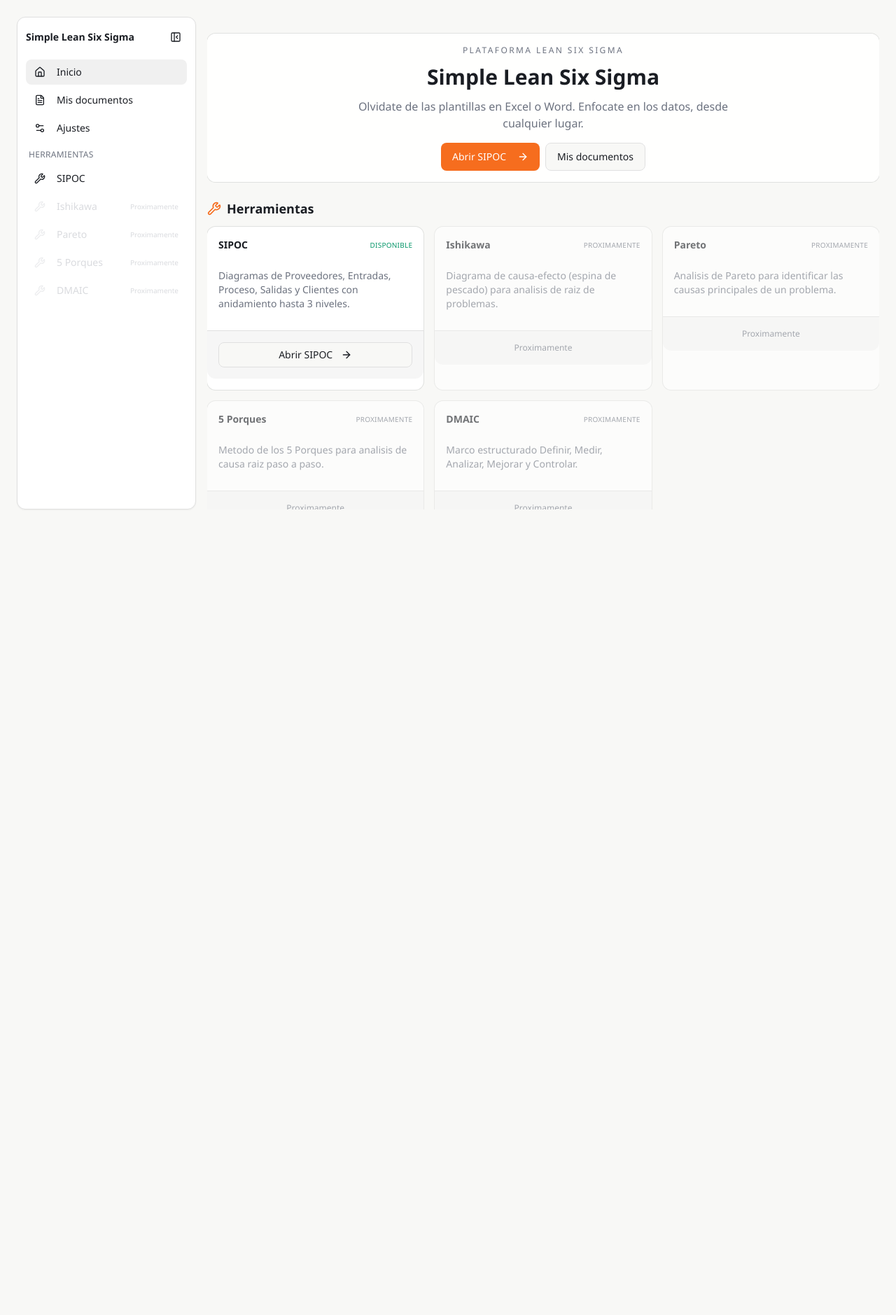
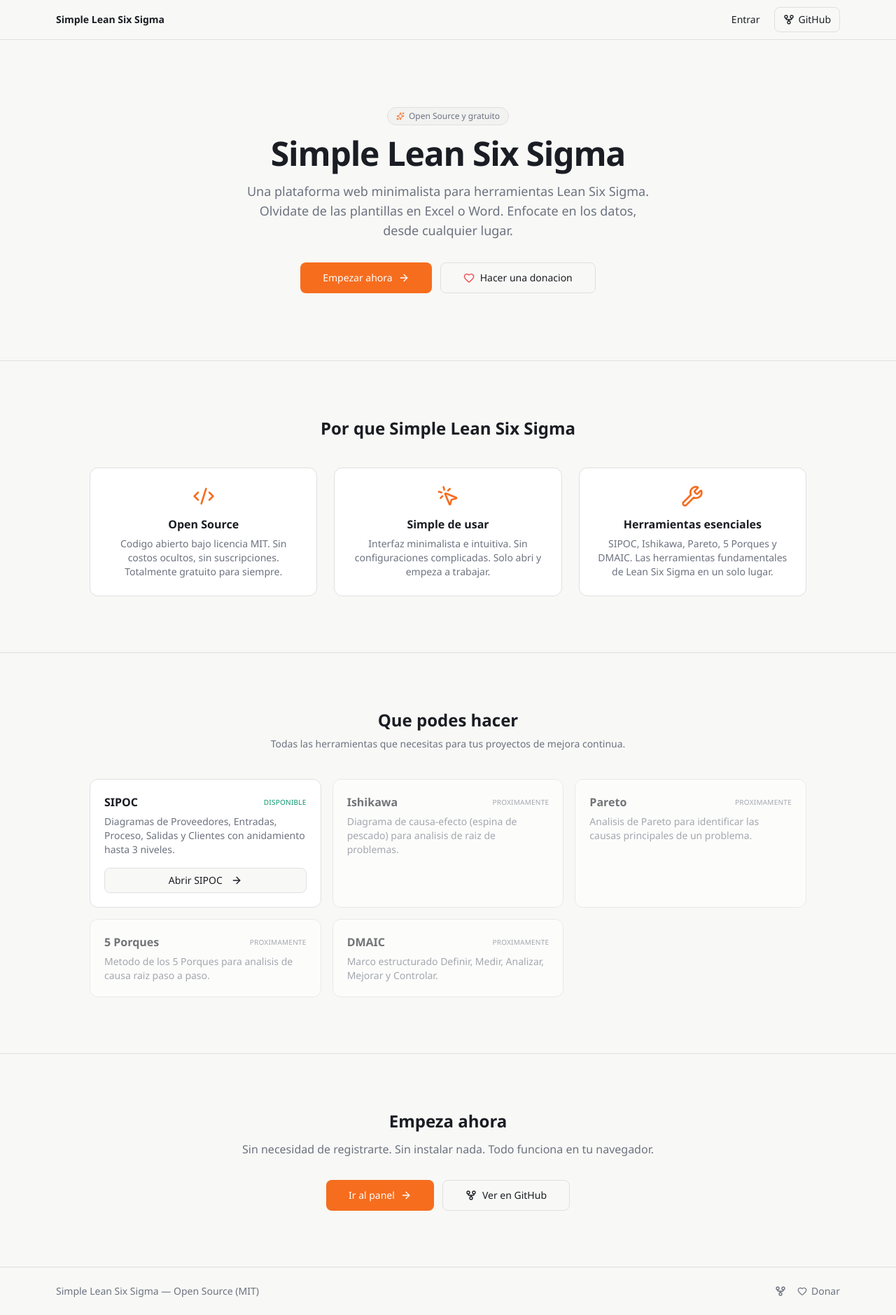
Before and after one commit to Cecax27/simple-lean-six-sigma, a Next.js app: page / in a window 1280 px wide. Shown: the whole page at 70% size. Before the commit the page ends 800 px from the top, so only its background shows below. Built offline with nearby package versions, Linux system fonts and the light colour scheme.

Commit message:
Phase 4: landing page

```diff
--- a/src/app/(platform)/cinco-porques/[docId]/page.tsx
+++ b/src/app/(platform)/cinco-porques/[docId]/page.tsx
@@ -19,7 +19,7 @@ export default function CincoPorquesPage() {
         </CardHeader>
         <CardContent className="space-y-4">
           <p className="text-sm text-muted-foreground">Proximamente disponible.</p>
-          <Link href="/">
+          <Link href="/inicio">
             <Button variant="outline" className="gap-2">
               <ArrowLeft className="size-4" /> Volver al inicio
             </Button>
--- a/src/app/(platform)/dmaic/[docId]/page.tsx
+++ b/src/app/(platform)/dmaic/[docId]/page.tsx
@@ -19,7 +19,7 @@ export default function DmaicPage() {
         </CardHeader>
         <CardContent className="space-y-4">
           <p className="text-sm text-muted-foreground">Proximamente disponible.</p>
-          <Link href="/">
+          <Link href="/inicio">
             <Button variant="outline" className="gap-2">
               <ArrowLeft className="size-4" /> Volver al inicio
             </Button>
--- a/src/app/(platform)/page.tsx
+++ b/src/app/(platform)/inicio/page.tsx
@@ -6,7 +6,7 @@ import { Card, CardContent, CardFooter, CardHeader } from "@/components/ui/card"
 import { cn } from "@/lib/utils";
 import { TOOLS, getToolsByStatus } from "@/tools/registry";
 
-export default function HomePage() {
+export default function InicioPage() {
   const readyTools = getToolsByStatus("ready");
   const firstReady = readyTools[0];
 
--- a/src/app/(platform)/ishikawa/[docId]/page.tsx
+++ b/src/app/(platform)/ishikawa/[docId]/page.tsx
@@ -19,7 +19,7 @@ export default function IshikawaPage() {
         </CardHeader>
         <CardContent className="space-y-4">
           <p className="text-sm text-muted-foreground">Proximamente disponible.</p>
-          <Link href="/">
+          <Link href="/inicio">
             <Button variant="outline" className="gap-2">
               <ArrowLeft className="size-4" /> Volver al inicio
             </Button>
--- a/src/app/(platform)/pareto/[docId]/page.tsx
+++ b/src/app/(platform)/pareto/[docId]/page.tsx
@@ -19,7 +19,7 @@ export default function ParetoPage() {
         </CardHeader>
         <CardContent className="space-y-4">
           <p className="text-sm text-muted-foreground">Proximamente disponible.</p>
-          <Link href="/">
+          <Link href="/inicio">
             <Button variant="outline" className="gap-2">
               <ArrowLeft className="size-4" /> Volver al inicio
             </Button>
--- a/src/app/(platform)/settings/page.tsx
+++ b/src/app/(platform)/settings/page.tsx
@@ -69,7 +69,7 @@ export default function SettingsPage() {
       </Card>
 
       <div className="flex flex-wrap gap-2">
-        <Link href="/" className={cn(buttonVariants({ variant: "outline" }))}>
+        <Link href="/inicio" className={cn(buttonVariants({ variant: "outline" }))}>
           Volver al inicio
         </Link>
       </div>
--- /dev/null
+++ b/src/app/page.tsx
@@ -0,0 +1,215 @@
+import Link from "next/link";
+import {
+  ArrowRight,
+  Code2,
+  GitFork,
+  Heart,
+  MousePointerClick,
+  Sparkles,
+  Wrench,
+} from "lucide-react";
+
+import { buttonVariants, Button } from "@/components/ui/button";
+import { cn } from "@/lib/utils";
+import { TOOLS } from "@/tools/registry";
+
+export default function LandingPage() {
+  return (
+    <div className="flex min-h-screen flex-col">
+      {/* Header */}
+      <header className="border-b">
+        <div className="mx-auto flex h-14 max-w-6xl items-center justify-between px-4">
+          <span className="text-sm font-semibold">Simple Lean Six Sigma</span>
+          <nav className="flex items-center gap-2">
+            <Link
+              href="/inicio"
+              className={cn(buttonVariants({ variant: "ghost", size: "sm" }))}
+            >
+              Entrar
+            </Link>
+            <Link
+              href="https://github.com/Cecax27/simple-lean-six-sigma"
+              target="_blank"
+              rel="noreferrer"
+              className={cn(buttonVariants({ variant: "outline", size: "sm" }), "gap-1.5")}
+            >
+              <GitFork className="size-3.5" /> GitHub
+            </Link>
+          </nav>
+        </div>
+      </header>
+
+      {/* Hero */}
+      <section className="px-4 py-16 md:py-24">
+        <div className="mx-auto max-w-3xl text-center">
+          <div className="mb-4 inline-flex items-center gap-1.5 rounded-full border bg-muted/50 px-3 py-1 text-xs font-medium text-muted-foreground">
+            <Sparkles className="size-3 text-primary" />
+            Open Source y gratuito
+          </div>
+          <h1 className="text-3xl font-bold tracking-tight sm:text-4xl md:text-5xl">
+            Simple Lean Six Sigma
+          </h1>
+          <p className="mx-auto mt-4 max-w-xl text-base text-muted-foreground sm:text-lg">
+            Una plataforma web minimalista para herramientas Lean Six Sigma.
+            Olvidate de las plantillas en Excel o Word. Enfocate en los datos,
+            desde cualquier lugar.
+          </p>
+          <div className="mt-8 flex flex-wrap items-center justify-center gap-3">
+            <Link
+              href="/inicio"
+              className={cn(buttonVariants({ size: "lg" }), "gap-2")}
+            >
+              Empezar ahora <ArrowRight className="size-4" />
+            </Link>
+            <a
+              href="https://github.com/sponsors/Cecax27"
+              target="_blank"
+              rel="noreferrer"
+              className={cn(buttonVariants({ variant: "outline", size: "lg" }), "gap-2")}
+            >
+              <Heart className="size-4 text-red-500" /> Hacer una donacion
+            </a>
+          </div>
+        </div>
+      </section>
+
+      {/* Features */}
+      <section className="border-t px-4 py-16 md:py-20">
+        <div className="mx-auto max-w-5xl">
+          <h2 className="text-center text-2xl font-bold">
+            Por que Simple Lean Six Sigma
+          </h2>
+          <div className="mt-10 grid gap-6 sm:grid-cols-3">
+            <div className="rounded-xl border bg-card p-6 text-center">
+              <Code2 className="mx-auto size-8 text-primary" />
+              <h3 className="mt-3 font-semibold">Open Source</h3>
+              <p className="mt-1.5 text-sm text-muted-foreground">
+                Codigo abierto bajo licencia MIT. Sin costos ocultos, sin
+                suscripciones. Totalmente gratuito para siempre.
+              </p>
+            </div>
+            <div className="rounded-xl border bg-card p-6 text-center">
+              <MousePointerClick className="mx-auto size-8 text-primary" />
+              <h3 className="mt-3 font-semibold">Simple de usar</h3>
+              <p className="mt-1.5 text-sm text-muted-foreground">
+                Interfaz minimalista e intuitiva. Sin configuraciones
+                complicadas. Solo abri y empeza a trabajar.
+              </p>
+            </div>
+            <div className="rounded-xl border bg-card p-6 text-center">
+              <Wrench className="mx-auto size-8 text-primary" />
+              <h3 className="mt-3 font-semibold">Herramientas esenciales</h3>
+              <p className="mt-1.5 text-sm text-muted-foreground">
+                SIPOC, Ishikawa, Pareto, 5 Porques y DMAIC. Las herramientas
+                fundamentales de Lean Six Sigma en un solo lugar.
+              </p>
+            </div>
+          </div>
+        </div>
+      </section>
+
+      {/* Tools */}
+      <section className="border-t px-4 py-16 md:py-20">
+        <div className="mx-auto max-w-5xl">
+          <h2 className="text-center text-2xl font-bold">
+            Que podes hacer
+          </h2>
+          <p className="mt-2 text-center text-sm text-muted-foreground">
+            Todas las herramientas que necesitas para tus proyectos de mejora
+            continua.
+          </p>
+          <div className="mt-10 grid gap-4 sm:grid-cols-2 lg:grid-cols-3">
+            {TOOLS.map((tool) => (
+              <div
+                key={tool.id}
+                className={cn(
+                  "rounded-xl border bg-card p-5",
+                  tool.status === "soon" && "opacity-60",
+                )}
+              >
+                <div className="flex items-center justify-between">
+                  <h3 className="font-semibold">{tool.nameEs}</h3>
+                  {tool.status === "ready" ? (
+                    <span className="text-[10px] font-medium uppercase tracking-wide text-emerald-600 dark:text-emerald-400">
+                      Disponible
+                    </span>
+                  ) : (
+                    <span className="text-[10px] font-medium uppercase tracking-wide text-muted-foreground">
+                      Proximamente
+                    </span>
+                  )}
+                </div>
+                <p className="mt-1.5 text-sm text-muted-foreground">
+                  {tool.descriptionEs}
+                </p>
+                {tool.status === "ready" ? (
+                  <Link
+                    href={tool.id === "sipoc" ? "/sipoc" : `/inicio`}
+                    className={cn(
+                      buttonVariants({ variant: "outline", size: "sm" }),
+                      "mt-4 w-full",
+                    )}
+                  >
+                    Abrir {tool.nameEs} <ArrowRight className="ml-1 size-3.5" />
+                  </Link>
+                ) : null}
+              </div>
+            ))}
+          </div>
+        </div>
+      </section>
+
+      {/* CTA */}
+      <section className="border-t px-4 py-16 md:py-20">
+        <div className="mx-auto max-w-2xl text-center">
+          <h2 className="text-2xl font-bold">Empeza ahora</h2>
+          <p className="mt-3 text-muted-foreground">
+            Sin necesidad de registrarte. Sin instalar nada. Todo funciona en tu
+            navegador.
+          </p>
+          <div className="mt-8 flex flex-wrap items-center justify-center gap-3">
+            <Link
+              href="/inicio"
+              className={cn(buttonVariants({ size: "lg" }), "gap-2")}
+            >
+              Ir al panel <ArrowRight className="size-4" />
+            </Link>
+            <Link
+              href="https://github.com/Cecax27/simple-lean-six-sigma"
+              target="_blank"
+              rel="noreferrer"
+              className={cn(buttonVariants({ variant: "outline", size: "lg" }), "gap-2")}
+            >
+              <GitFork className="size-4" /> Ver en GitHub
+            </Link>
+          </div>
+        </div>
+      </section>
+
+      {/* Footer */}
+      <footer className="mt-auto border-t">
+        <div className="mx-auto flex max-w-6xl flex-wrap items-center justify-between gap-4 px-4 py-6 text-sm text-muted-foreground">
+          <p>Simple Lean Six Sigma &mdash; Open Source (MIT)</p>
+          <div className="flex items-center gap-4">
+            <Link
+              href="https://github.com/Cecax27/simple-lean-six-sigma"
+              target="_blank"
+              rel="noreferrer"
+              className="hover:text-foreground transition-colors"
+            >
+              <GitFork className="size-4" />
+            </Link>
+            <a
+              href="https://github.com/sponsors/Cecax27"
+              target="_blank"
+              rel="noreferrer"
+              className="inline-flex items-center gap-1.5 hover:text-foreground transition-colors"
+            >
+              <Heart className="size-3.5" /> Donar
+            </a>
+          </div>
+        </div>
+      </footer>
+    </div>
+  );
+}
--- a/src/components/platform/platform-sidebar.tsx
+++ b/src/components/platform/platform-sidebar.tsx
@@ -38,10 +38,10 @@ export function PlatformSidebar() {
   const docId = params?.docId as string | undefined;
 
   const isActive = (href: string) =>
-    href === "/" ? pathname === "/" : pathname.startsWith(href);
+    href === "/inicio" ? pathname === "/inicio" : pathname.startsWith(href);
 
   const navItems = [
-    { href: "/", label: "Inicio", icon: Home },
+    { href: "/inicio", label: "Inicio", icon: Home },
     { href: "/docs", label: "Mis documentos", icon: FileText },
     { href: "/settings", label: "Ajustes", icon: Settings2 },
   ];
@@ -216,7 +216,7 @@ function MobileSidebar({
   setSidebarCollapsed: (collapsed: boolean) => void;
 }) {
   const isActive = (href: string) =>
-    href === "/" ? pathname === "/" : pathname.startsWith(href);
+    href === "/inicio" ? pathname === "/inicio" : pathname.startsWith(href);
 
   return (
     <>
@@ -241,9 +241,9 @@ function MobileSidebar({
         <div className="flex h-full flex-col gap-3 p-4">
           {/* Primary nav */}
           <nav className="space-y-1">
-            <Link href="/" className="block">
+            <Link href="/inicio" className="block">
               <Button
-                variant={isActive("/") ? "secondary" : "ghost"}
+                variant={isActive("/inicio") ? "secondary" : "ghost"}
                 size="sm"
                 className="w-full justify-start"
               >
```
